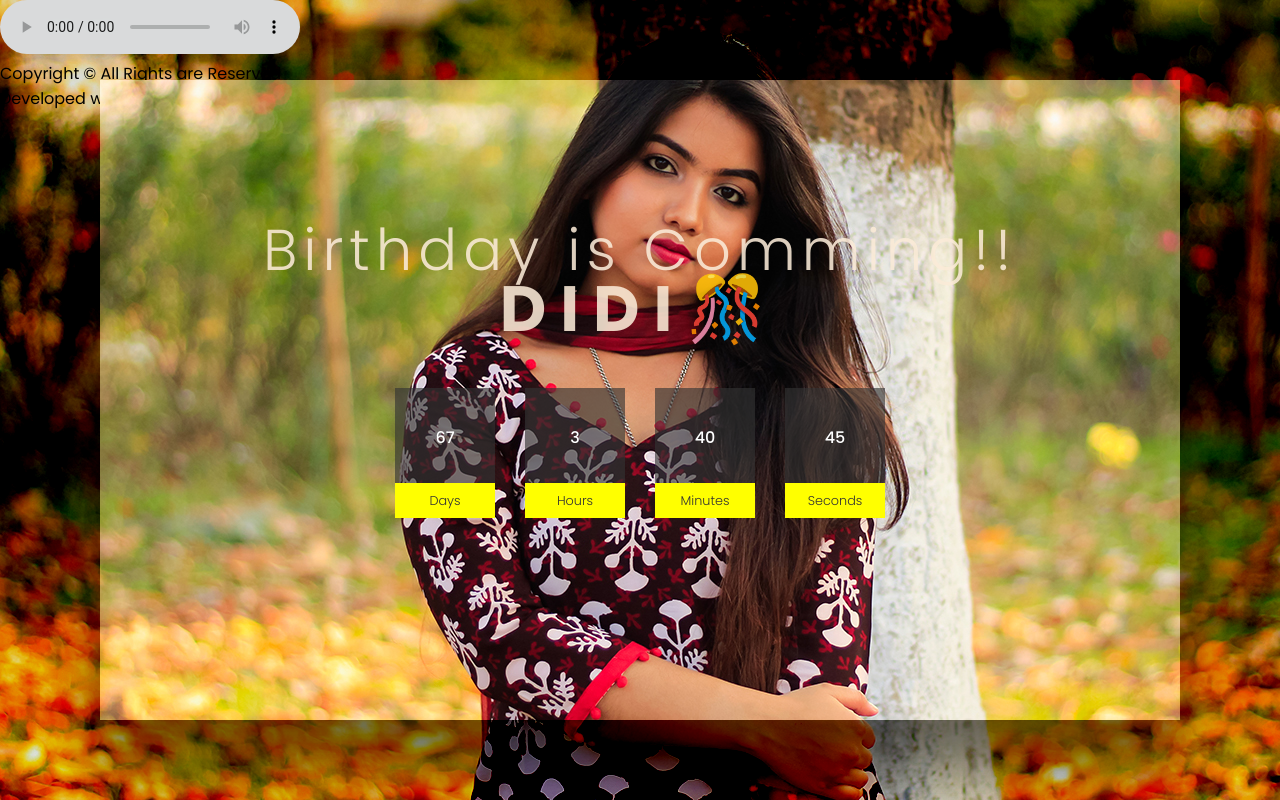
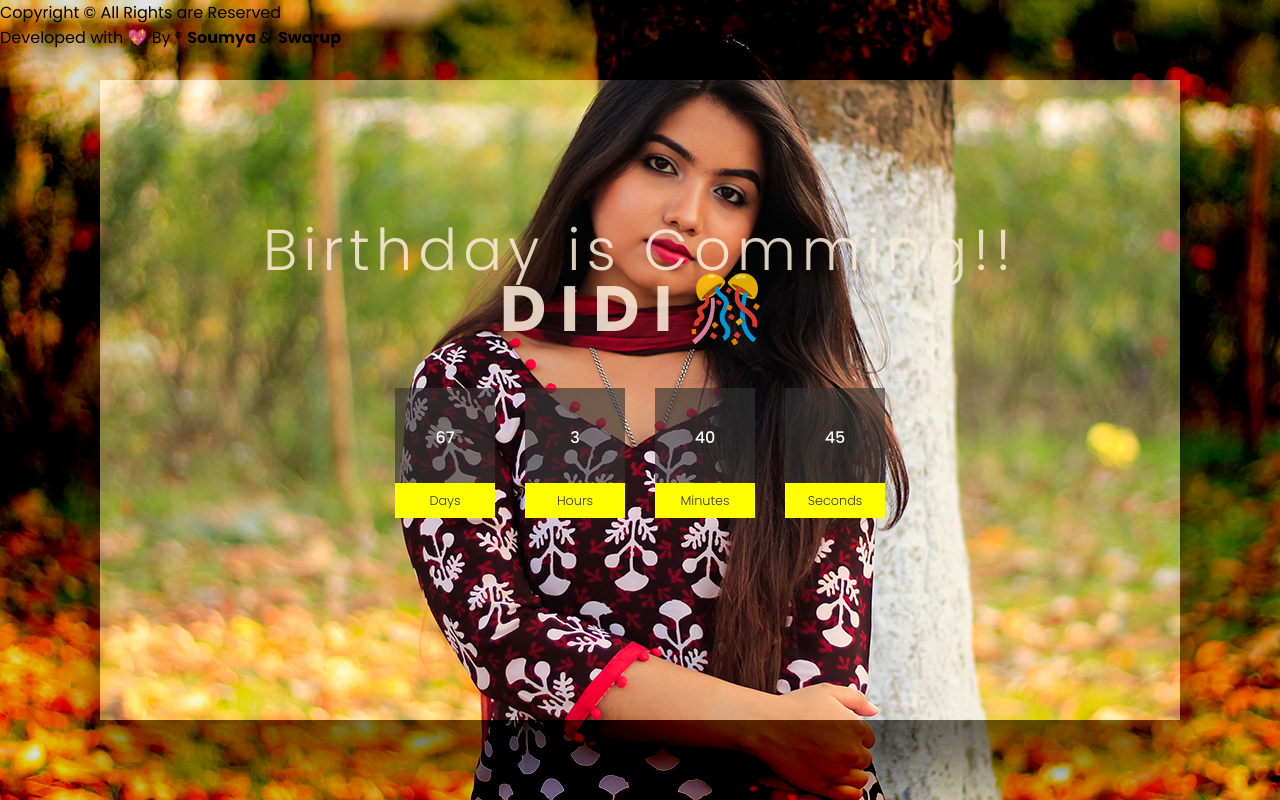
Before and after one commit to FlyingwithCaptainSoumya/Surprise-Under-Development-, a plain HTML site: page index.html in a window 1280 px wide. Drawn offline with Linux system fonts and the light colour scheme.

Commit message:
controls

```diff
--- a/index.html
+++ b/index.html
@@ -12,7 +12,7 @@
         </audio>
          -->
 
-        <audio id="playdate" controls autoplay loop>
+        <audio id="playdate" autoplay loop>
             <source src="audio/2.mp3" type="audio/mpeg" />
             <source src="audio/2.ogg" type="audio/ogg" />
           </audio>
```
